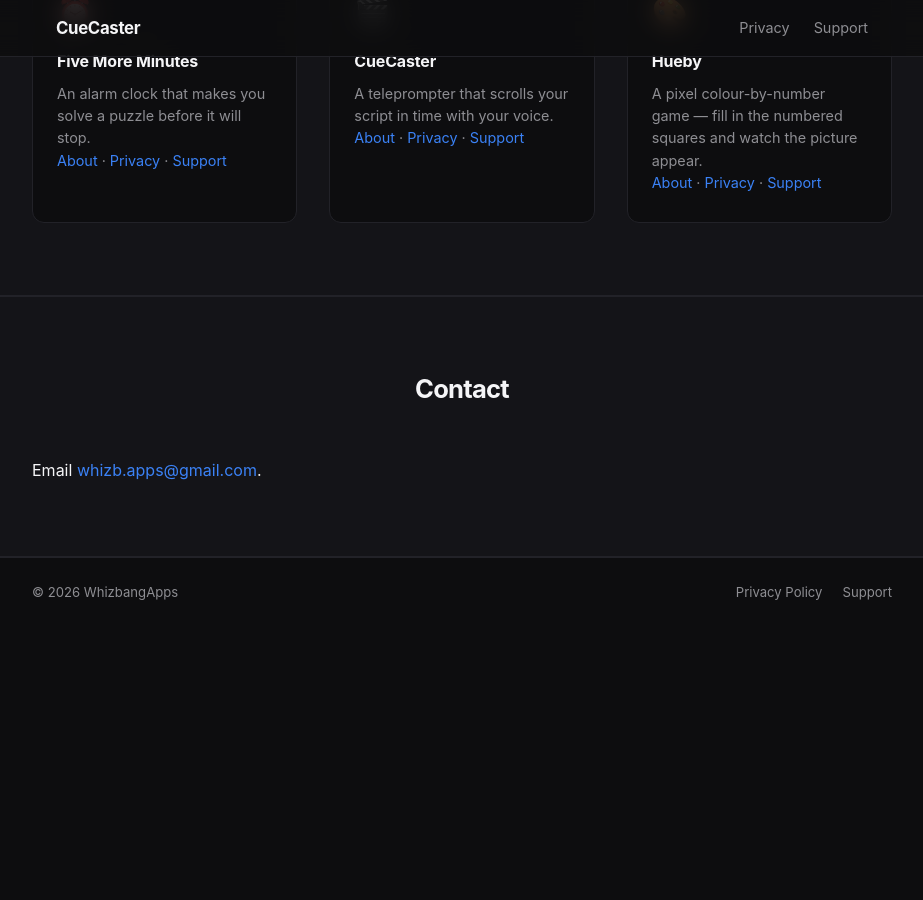
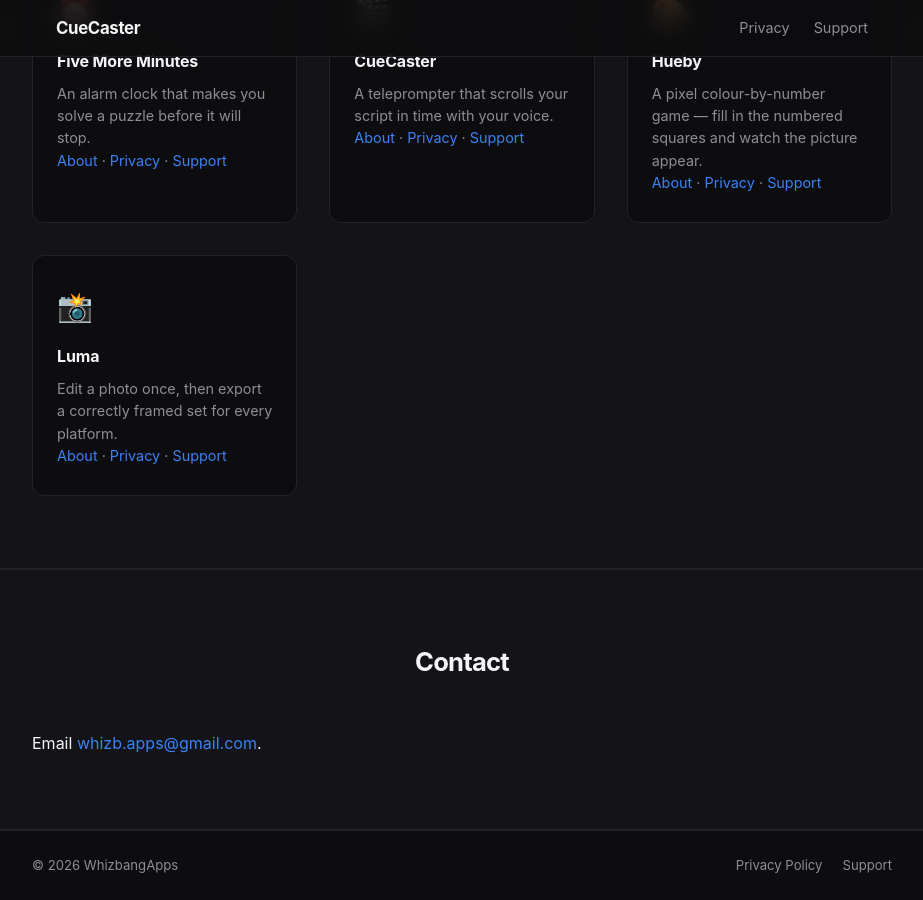
Before and after one commit to WhizbangApps/whizbangapps.github.io, a Jekyll site: the page built from index.md, in a window 1280 px wide and 900 px high, scrolled down 633 px. Shown: the whole window, without its empty margins (178-1101 px from the left). Built offline with Jekyll 4.4.1, drawn with Linux system fonts in a browser that asks for light colours; before the commit the page ends 1260 px from its top, so only the background shows below that.

Commit message:
Add Luma to the apps list
Luma now has its own project site at whizbangapps.github.io/Luma/,
same pattern as Hueby/FiveMoreMinutes/CueCaster.

Co-Authored-By: Claude Sonnet 5 <noreply@anthropic.com>

```diff
--- a/index.md
+++ b/index.md
@@ -31,6 +31,12 @@ title: Whizbang Apps
         <p>A pixel colour-by-number game — fill in the numbered squares and watch the picture appear.</p>
         <p><a href="/Hueby/">About</a> · <a href="/Hueby/privacy">Privacy</a> · <a href="/Hueby/support">Support</a></p>
       </div>
+      <div class="feature-card">
+        <div class="feature-icon">📸</div>
+        <h3>Luma</h3>
+        <p>Edit a photo once, then export a correctly framed set for every platform.</p>
+        <p><a href="/Luma/">About</a> · <a href="/Luma/privacy">Privacy</a> · <a href="/Luma/support">Support</a></p>
+      </div>
     </div>
   </div>
 </section>
```
